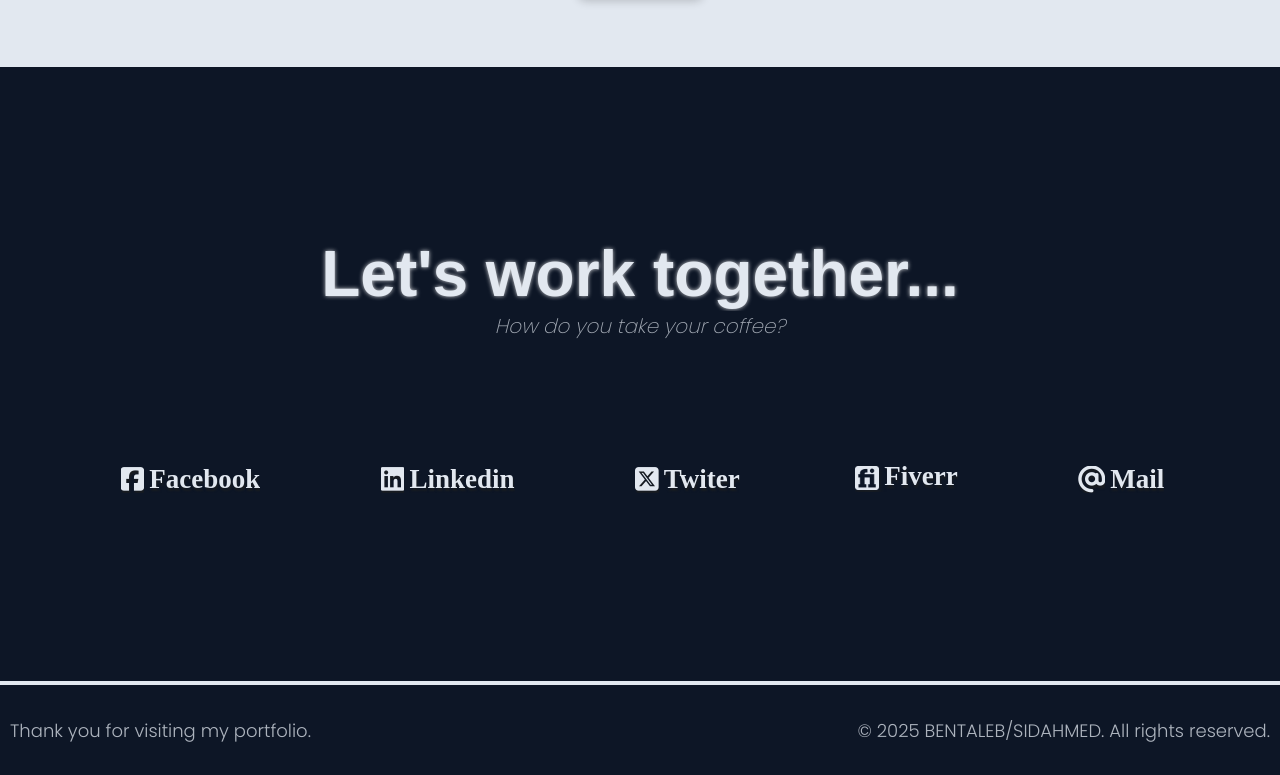
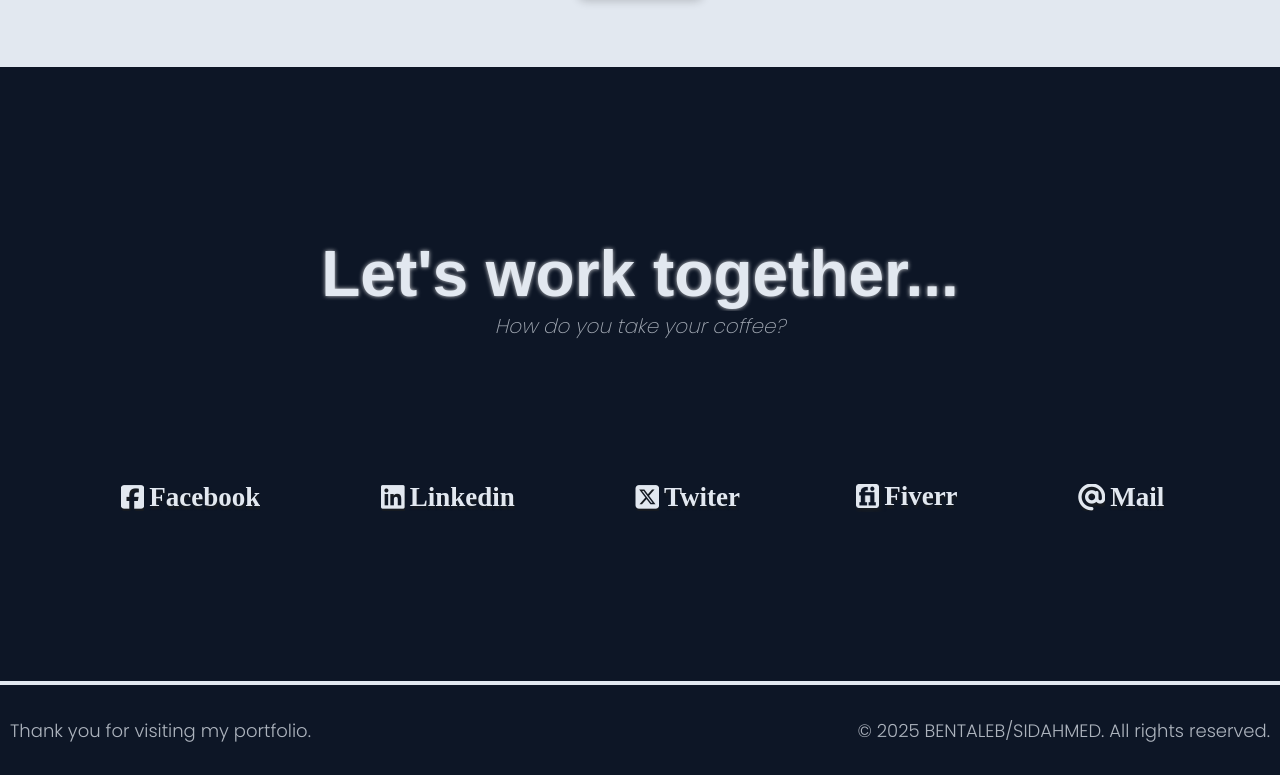
Before and after one commit to sidouben45/BENTALEB-SIDAHMED-PORTFOLIO, a plain HTML site: page index.html in a window 1280 px wide. Shown: the part 2955-3730 px from the top of the page. Drawn offline with Linux system fonts and the light colour scheme.

Commit message:
Add files via upload

```diff
--- a/index.html
+++ b/index.html
@@ -98,7 +98,7 @@
       <div class="social"><a id="profile-link" target="_blank" href="https://web.facebook.com/profile.php?id=61562311230810"><p><i class="fa-brands fa-square-facebook"></i>Facebook</p></a></div>
       <div class="social"><a id="profile-link" target="_blank" href="https://www.linkedin.com/in/sid-ahmed-bentaleb-b73154241/"><p><i class="fa-brands fa-linkedin"></i>Linkedin</p></a></div>
       <div class="social"><a id="profile-link" target="_blank" href="https://x.com/SidouKn"><p><i class="fa-brands fa-square-x-twitter"></i>Twiter</p></a></div>
-      <div class="social"><a id="profile-link" target="_blank" href="https://www.fiverr.com/s/gDjeazv"><p><img class="fivericon" loading="lazy" src="fiverr.png" width="24px" alt="fiver icon">Fiverr</p></a></div>
+      <div class="social"><a id="profile-link" target="_blank" href="https://www.fiverr.com/s/gDjeazv"><p class="fiverr"><img class="fivericon" loading="lazy" src="fiverr.png" width="23.5rem" alt="fiver icon">Fiverr</p></a></div>
       <div class="social"><a id="profile-link" href="mailto:sidahmed20171@gmail.com"><p><i class="fa-solid fa-at"></i>Mail</p></a></div>
 
 
--- a/styles.css
+++ b/styles.css
@@ -49,9 +49,7 @@
     width: 20px;
    }
 }
-* {
-  will-change: auto;
-}
+
 a{
   text-decoration: none;
 }
@@ -302,10 +300,14 @@ nav ul li a:visited {
 
 .social img{
   position: relative;
-  top:5px;
+  top:0.2rem;
   margin-right: 5px;
   color: #E2E8F0;
   box-shadow: #181c21  1px 3px 5px;
+}
+.fiverr{
+  display: flexbox;
+  position: relative;
 }
 #socials{
   padding-top:170px;
@@ -339,9 +341,11 @@ nav ul li a:visited {
 .social{
   font-size: 27px;
   font-weight: bold;
-  display: inline-block;
+  display: flex;
+  align-items: center;
   position: relative;
   transition: transform 0.3s ease-in-out;
+
 
 }
 .social:hover{
```
